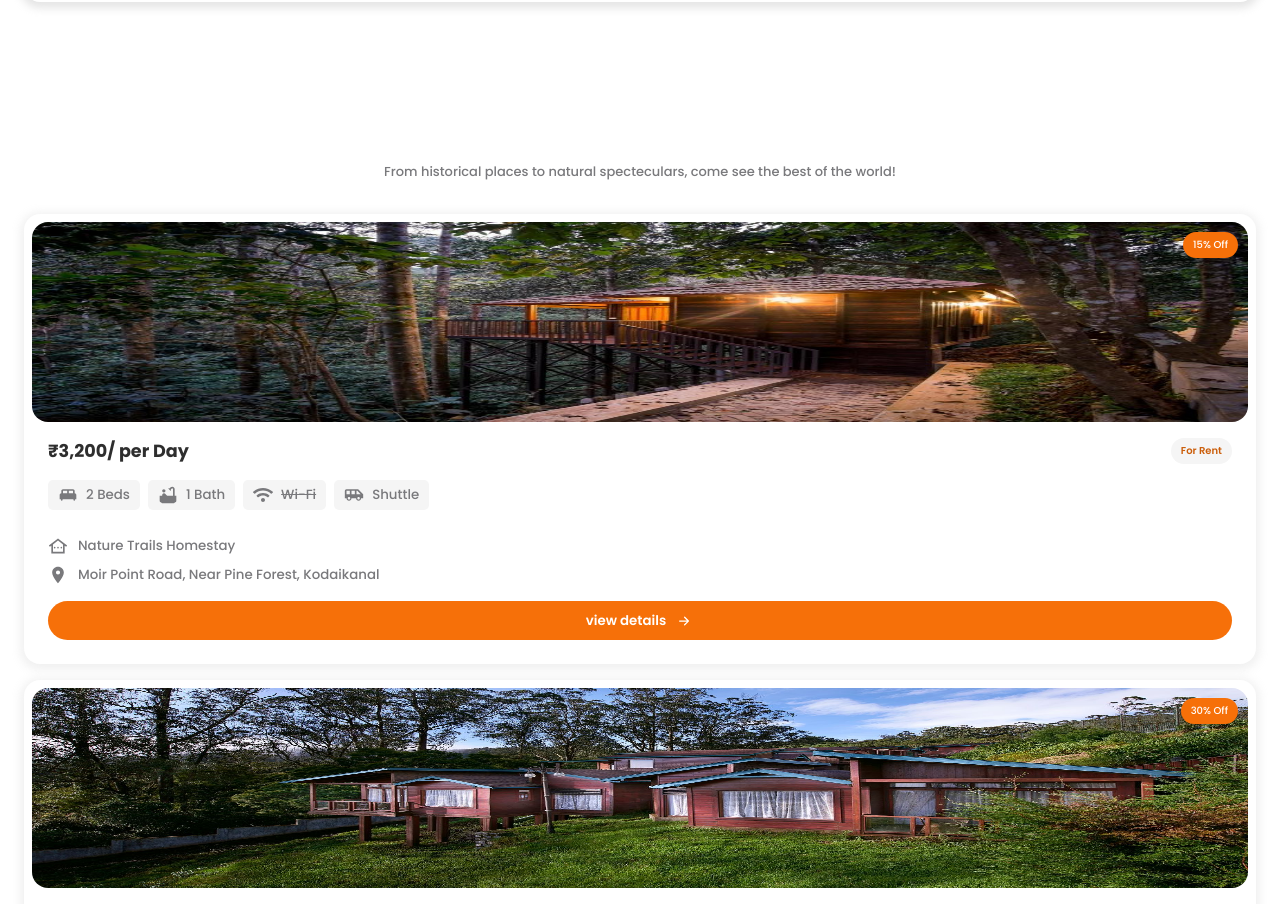
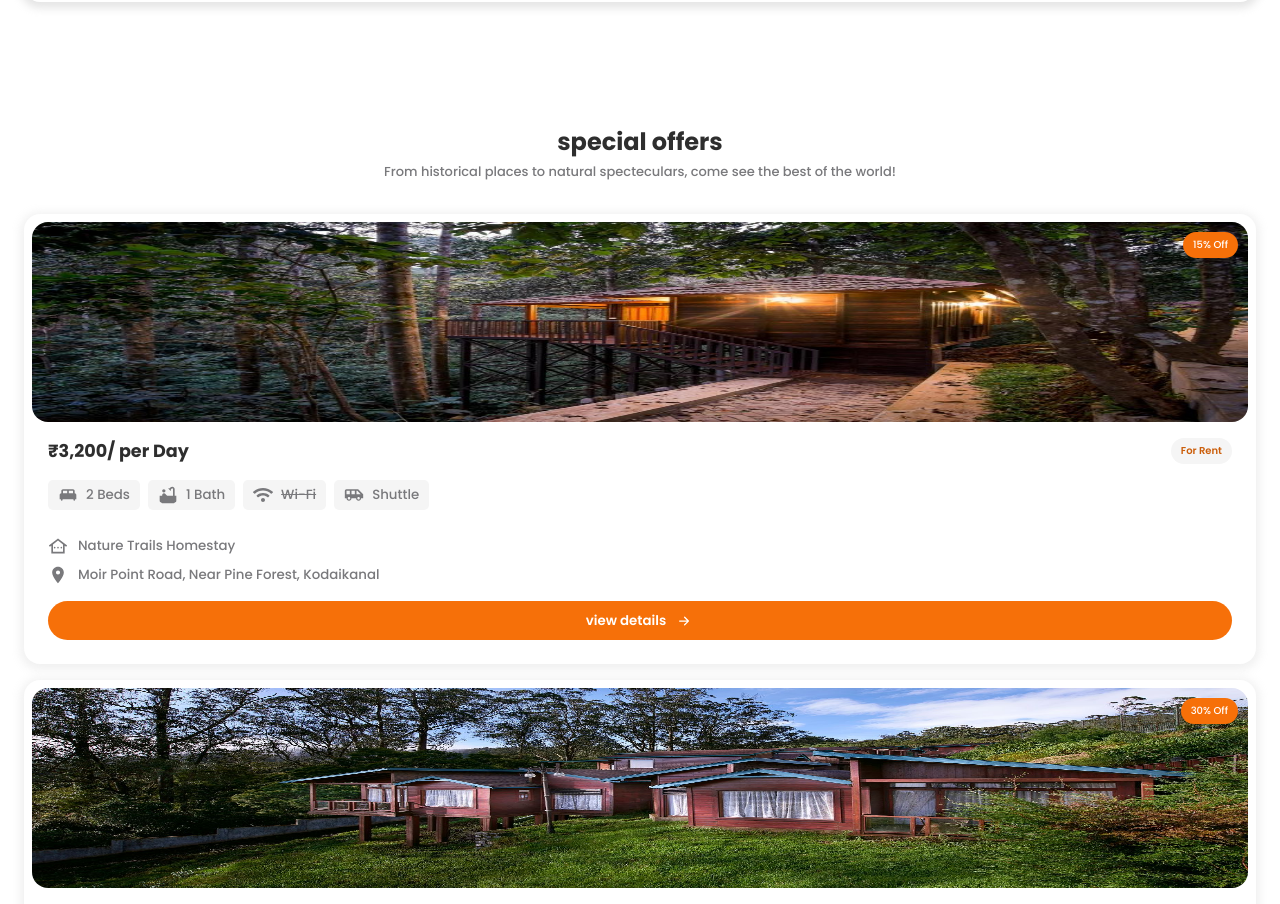
Before and after one commit to gopikrish-gk/travelwebsite, a React (Create React App) app: page / in a window 1280 px wide. Shown: the part 2345-3249 px from the top of the page. Built offline with nearby package versions, Linux system fonts and the light colour scheme.

Commit message:
offer-page-secTitle-modify

```diff
--- a/src/components/Offers/offers.css
+++ b/src/components/Offers/offers.css
@@ -12,6 +12,9 @@
   --boxShadow: box-shadow: 0 2px 8px 4px rgba(178,178,178,0.334);
 }
 
+.offer .secContainer .secTitle {
+  color: var(--blackColor);
+}
 .offer .secContainer .mainContent {
   gap: 1rem;
 }
--- a/src/components/Offers/offers.scss
+++ b/src/components/Offers/offers.scss
@@ -13,6 +13,9 @@
 }
 .offer{
     .secContainer{
+        .secTitle{
+            color: var(--blackColor);
+        }
         .mainContent{
             gap: 1rem;
 
```
Also changed, not shown: 1 other file (tests, documents, lock files or other folders).
